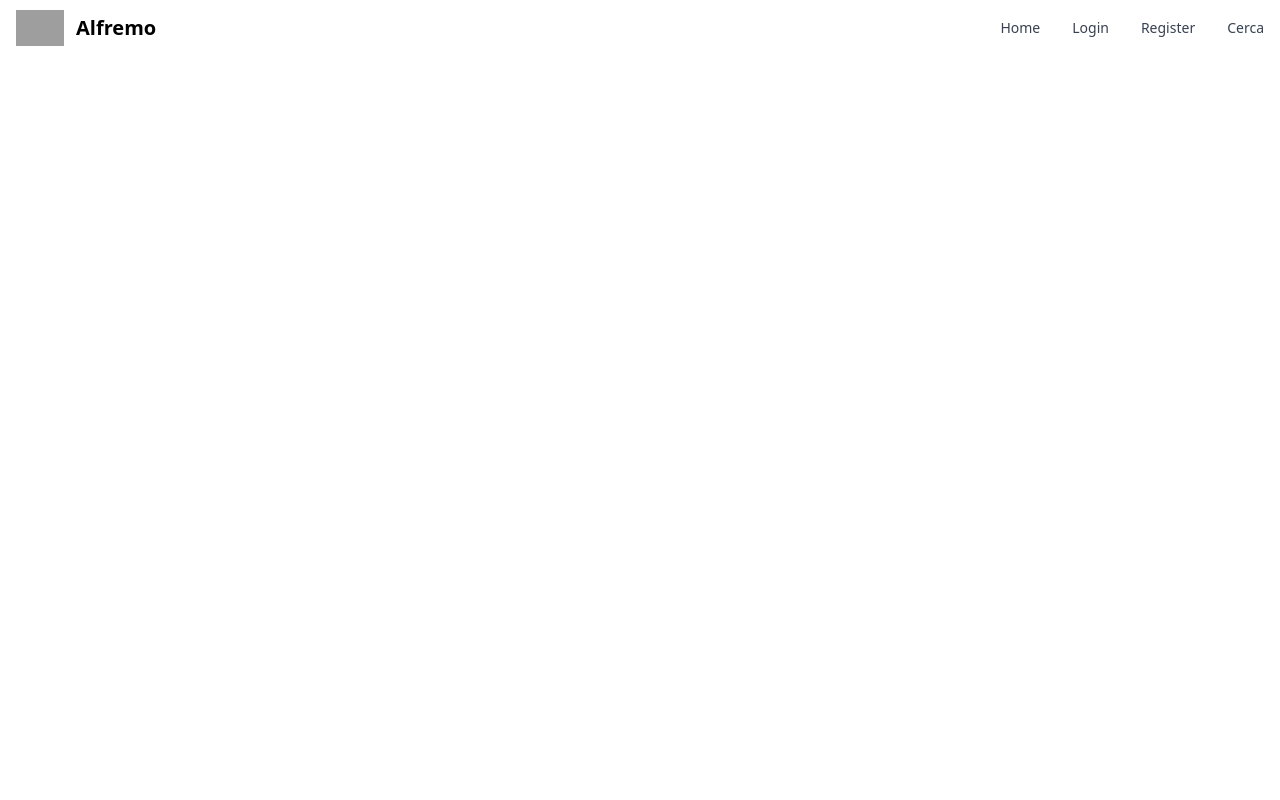
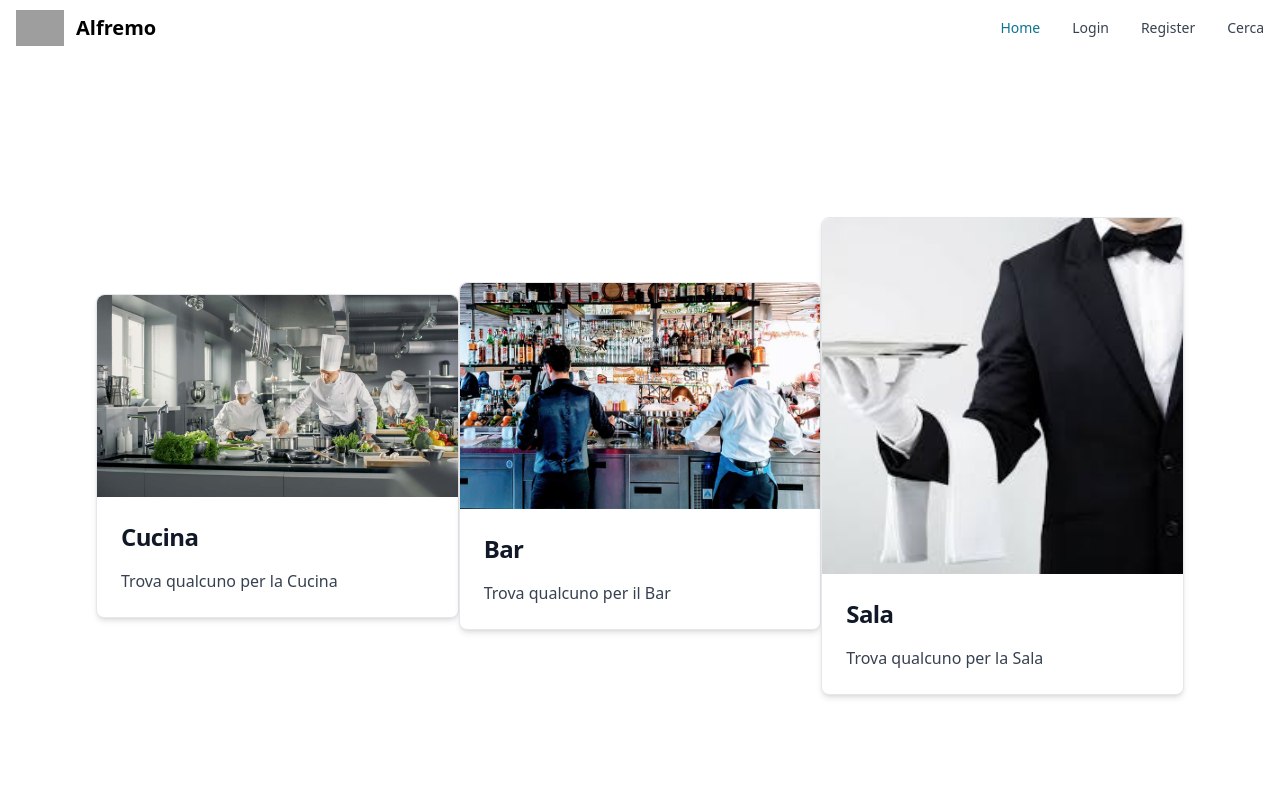
Before and after one commit to Forz70043/Alfremo, a Next.js app: page / in a window 1280 px wide. Shown: the top 800 px of the page. Built offline with nearby package versions, Linux system fonts and the light colour scheme; grey boxes are pictures that could not be loaded.

Commit message:
Added CardComponent

```diff
--- /dev/null
+++ b/components/CardComponent.js
@@ -0,0 +1,26 @@
+import { Card } from "flowbite-react";
+
+const cards = [
+    {title: "Cucina", description: "Trova qualcuno per la Cucina", imgSrc: "/cucina.jpeg"},
+    {title: "Bar", description: "Trova qualcuno per il Bar", imgSrc: "/bar.jpg"},
+    {title: "Sala", description: "Trova qualcuno per la Sala", imgSrc: "/sala.jpg"}
+]
+
+export default function CardComponent(props){
+    return(
+        <>
+            {cards.map((card, index) => (
+                <div key={index} className="max-w-sm">
+                    <Card imgSrc={card.imgSrc}>
+                        <h5 className="text-2xl font-bold tracking-tight text-gray-900 dark:text-white">
+                            {card.title}
+                        </h5>
+                        <p className="font-normal text-gray-700 dark:text-gray-400">
+                            {card.description}
+                        </p>
+                    </Card>
+                </div>
+            ))}
+        </>
+    )
+}
--- a/pages/index.js
+++ b/pages/index.js
@@ -5,7 +5,7 @@ import Login from '@/components/LoginComponent'
 import Register from '@/components/RegisterComponent'
 import NavbarComponent from '@/components/Navbar';
 import {useRouter} from 'next/router';
-
+import CardComponent from '@/components/CardComponent'
 
 
 const inter = Inter({ subsets: ['latin'] });
@@ -17,9 +17,9 @@ export default function Home() {
   console.log(pathRoute)
   return (
     <>
-      <NavbarComponent currentPage={pathRoute === '/' ? 'home' : pathRoute} titleBrand="Alfremo" />
+      <NavbarComponent currentPage={pathRoute} titleBrand="Alfremo" />
       <main className={styles.main}>
-
+        <CardComponent />
         {/* {<div className={styles.description}>
           <p>
             Get started by editing&nbsp;
```
